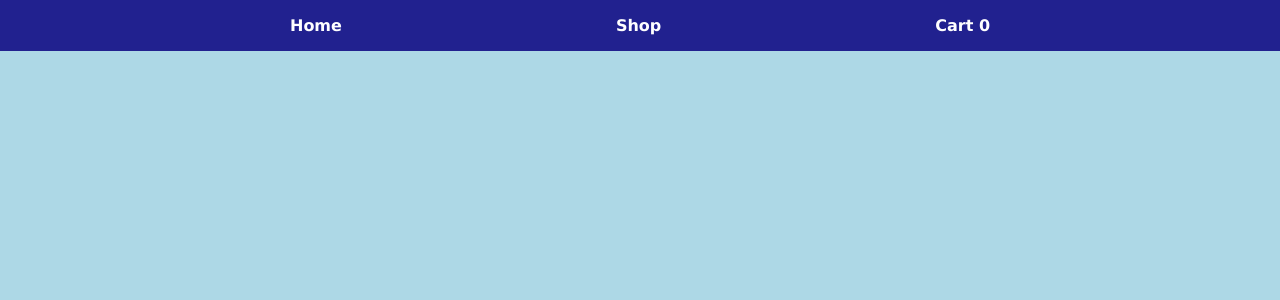
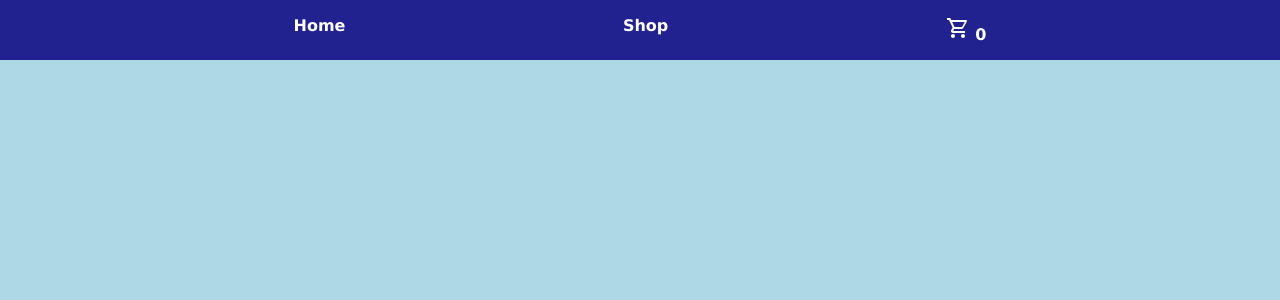
Before and after one commit to AlexBuly/project-shopping-cart, a React (Vite) app: page / in a window 1280 px wide. Shown: the top 300 px of the page. Built offline with nearby package versions, Linux system fonts and the light colour scheme; a web font is replaced by a local one.

Commit message:
Add cart icon

```diff
--- a/src/components/Navbar.jsx
+++ b/src/components/Navbar.jsx
@@ -1,12 +1,15 @@
 import { Link } from "react-router-dom"
 import '../styles/App.css'
+import Icon from '@mdi/react';
+import { mdiCartOutline } from '@mdi/js';
+
 
 export const Navbar = ({cartCount}) => {
     return (
         <nav>
             <Link to="home" className="nav-link">Home</Link>
             <Link to="shop" className="nav-link">Shop</Link>
-            <Link to="cart" className="nav-link">Cart {cartCount}</Link>
+            <Link to="cart" className="nav-link"><Icon path={mdiCartOutline} size={1} /> {cartCount}</Link>
         </nav>
     )
 }
```
